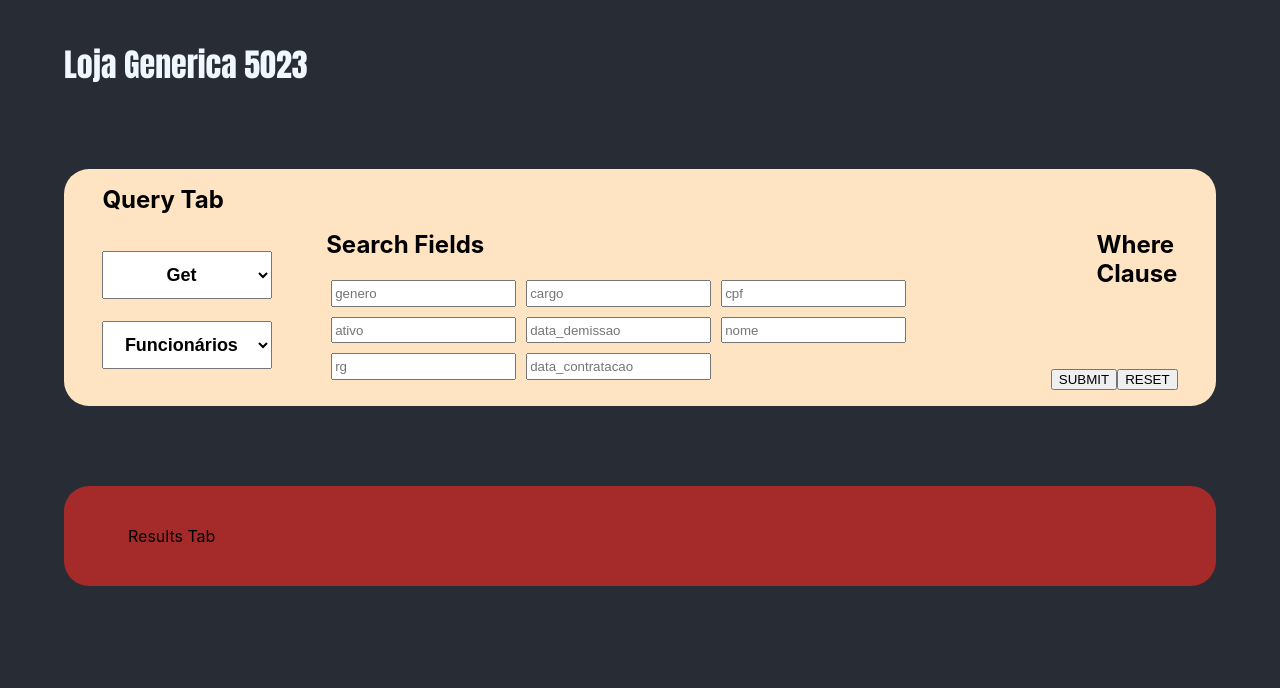
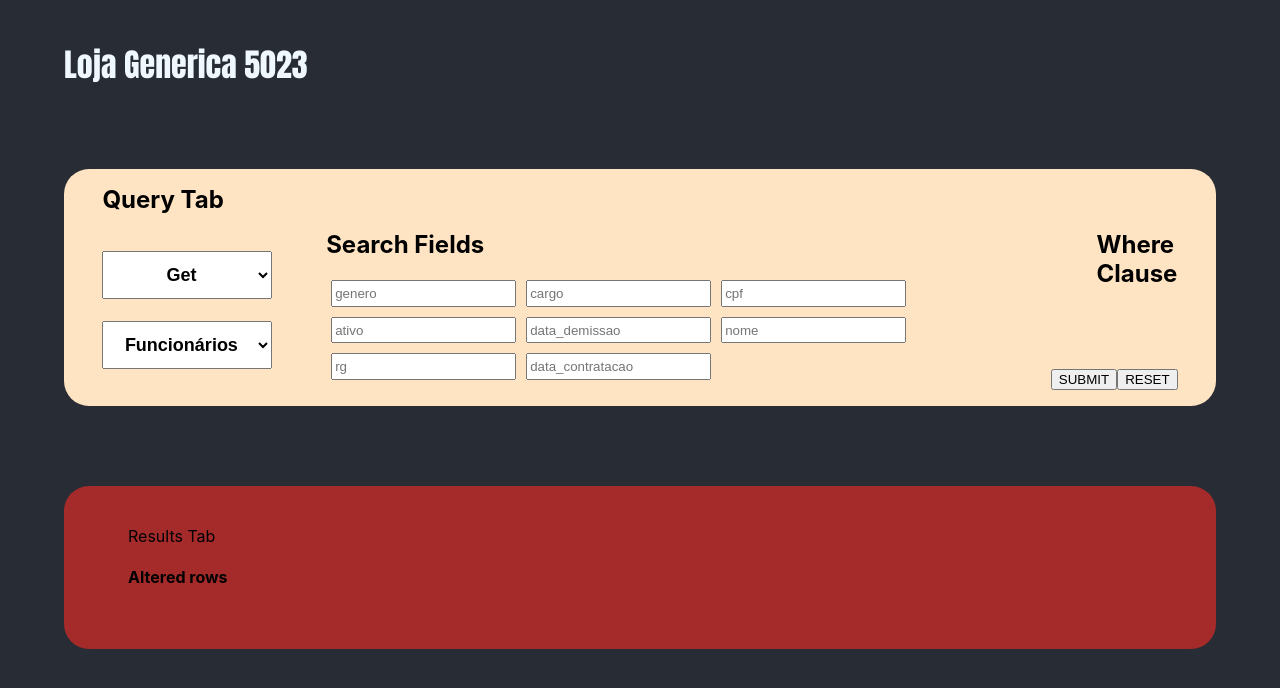
Before and after one commit to ViktorCosenza/loja-generica-pbd-front, a React (Create React App) app: page / in a window 1280 px wide. Shown: the top 688 px of the page. Built offline with nearby package versions, Linux system fonts and the light colour scheme.

Commit message:
table results & new route

```diff
--- a/src/App.js
+++ b/src/App.js
@@ -1,4 +1,4 @@
-import React from 'react'
+import React, { useState } from 'react'
 import axios from 'axios'
 import Query from './components/Query'
 import Results from './components/Results'
@@ -7,7 +7,9 @@ import schemaInfo from './utils/dbFields'
 import './App.css'
 
 function App () {
-  /* TODO Add display */
+  const [data, setData] = useState(null)
+  const [requestType, setRequestType] = useState(null)
+
   const handleSubmit = query => {
     const { method, table, search, where } = query
     const request = {
@@ -16,10 +18,12 @@ function App () {
       data: {
         search,
         where
-      }
+      },
+      params: search
     }
+    setRequestType(method)
     axios(request)
-      .then(response => console.log(response))
+      .then(response => setData(response.data))
       .catch(err => console.log(err))
   }
 
@@ -32,7 +36,10 @@ function App () {
         schemaInfo={schemaInfo}
         handleSubmit={handleSubmit}
       />
-      <Results />
+      <Results
+        type={requestType}
+        data={data}
+      />
     </div>
   )
 }
--- a/src/components/Results.js
+++ b/src/components/Results.js
@@ -1,12 +1,50 @@
-import React, { useState } from 'react'
+import React from 'react'
 
 import './Results.css'
 
-function Results () {
+function Results (props) {
+  const data = props.data
+
+  if (props.type !== 'get') {
+    return (
+      <div className='results'>
+        <header> Results Tab </header>
+        <h4> Altered {props.quantity} rows </h4>
+      </div>
+    )
+  }
+
   return (
     <div className='results'>
       <header> Results Tab </header>
-
+      <div className='table-container'>
+        <table>
+          <thead>
+            <tr className='table-header'>
+              {
+                data && data.length > 0 &&
+                Object.keys(data[0]).map((el, key) =>
+                  <th key={key}>{el}</th>
+                )
+              }
+            </tr>
+          </thead>
+          <tbody>
+            {
+              data &&
+            data.map((row, idx) =>
+              <tr key={idx + 1}>
+                {
+                  Object.keys(row).map((cell, idx) =>
+                    <td key={idx}>{row[cell]}</td>
+                  )
+                }
+              </tr>
+            )
+            }
+          </tbody>
+        </table>
+      </div>
     </div>
   )
 }
```
